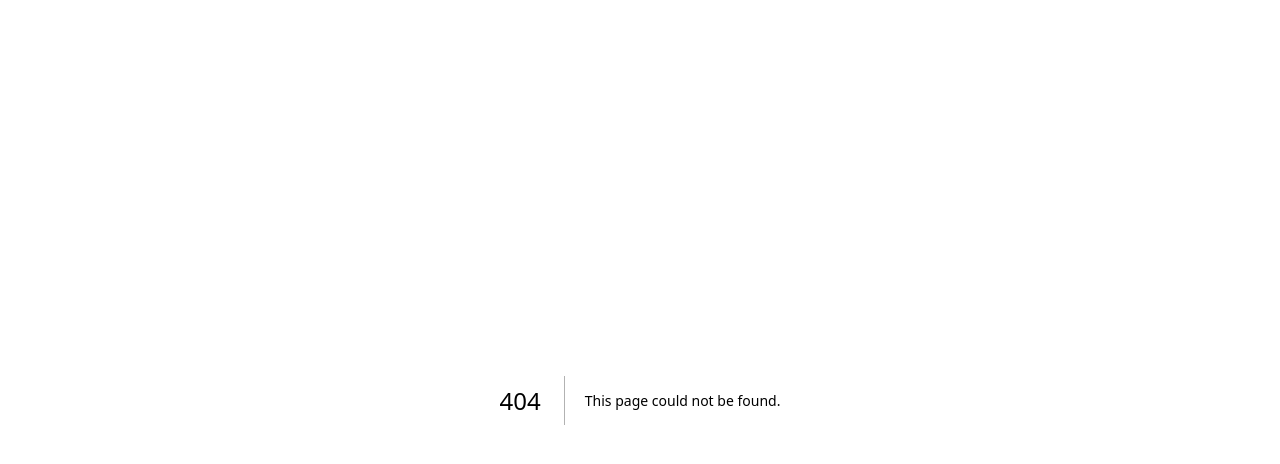
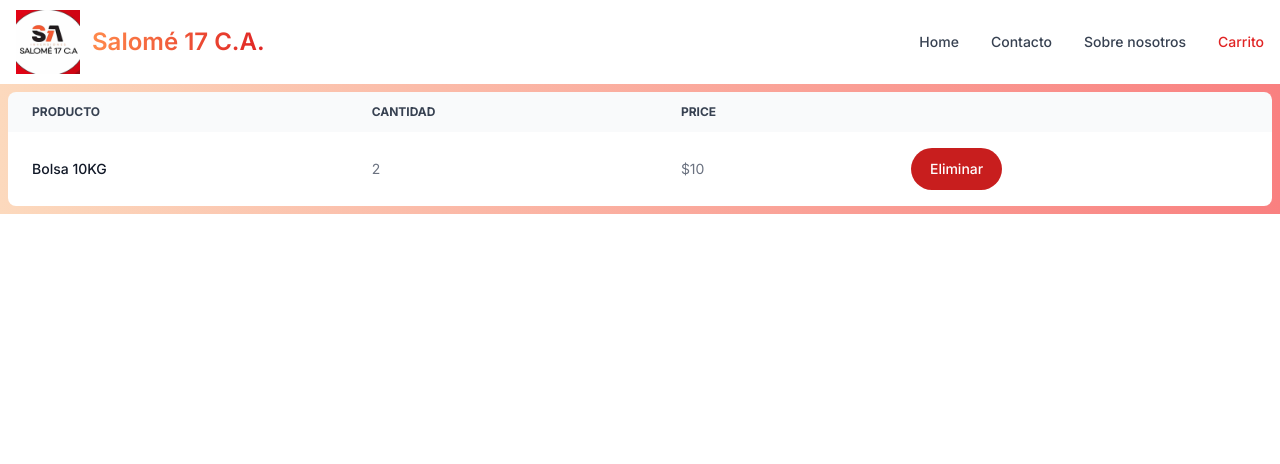
Before and after one commit to fabisb/salome17-startup, a Next.js app: page /carrito in a window 1280 px wide. Before the commit this address had no page. Shown: the top 464 px of the page. Built offline with nearby package versions, Linux system fonts and the light colour scheme.

Commit message:
empezando carrito

```diff
--- a/app/about/page.js
+++ b/app/about/page.js
@@ -1,6 +1,6 @@
 import Image from "next/image";
-import { NavBarComp } from "../components/NavBar";
-import { WsSticky } from "../components/WsSticky";
+import { NavBarComp } from "../components/navBar";
+import { WsSticky } from "../components/wsSticky";
 
 export default function About() {
   return (
--- /dev/null
+++ b/app/carrito/page.js
@@ -0,0 +1,54 @@
+"use client";
+import Image from "next/image";
+import { NavBarComp } from "../components/navBar";
+import { WsSticky } from "../components/wsSticky";
+import { Button, Card } from "flowbite-react";
+import Link from "next/link";
+import { Table } from "flowbite-react";
+import { useEffect, useState } from "react";
+
+export default function Carrito() {
+  const [productos, setProductos] = useState(
+    JSON.parse(localStorage.getItem("productos")) || []
+  );
+  useEffect(() => {
+    console.log("🚀 ~ Carrito ~ productos:", productos)
+
+
+  }, [])
+
+
+  return (
+    <div>
+      <NavBarComp></NavBarComp>
+      <main className="bg-gradient-to-r h-full from-orange-200 to-red-400 p-2">
+        <div className=" overflow-x-auto">
+          <Table striped>
+            <Table.Head>
+              <Table.HeadCell>Producto</Table.HeadCell>
+              <Table.HeadCell>cantidad</Table.HeadCell>
+              <Table.HeadCell>Price</Table.HeadCell>
+              <Table.HeadCell>
+                <span className="sr-only">Edit</span>
+              </Table.HeadCell>
+            </Table.Head>
+            <Table.Body className="divide-y">
+              <Table.Row className="bg-white dark:border-gray-700 dark:bg-gray-800">
+                <Table.Cell className="whitespace-nowrap font-medium text-gray-900 dark:text-white">
+                  Bolsa 10KG
+                </Table.Cell>
+                <Table.Cell>2</Table.Cell>
+                <Table.Cell>$10</Table.Cell>
+                <Table.Cell>
+                  <Button color="failure" pill>
+                    Eliminar
+                  </Button>
+                </Table.Cell>
+              </Table.Row>
+            </Table.Body>
+          </Table>
+        </div>
+      </main>
+    </div>
+  );
+}
--- a/app/components/NavBar.jsx
+++ b/app/components/NavBar.jsx
@@ -16,19 +16,18 @@ export function NavBarComp() {
           className="mr-3 h-12 sm:h-16"
           alt="Salome 17 Logo"
         />
-        <span className="bg-gradient-to-r from-orange-400 to-red-600 bg-clip-text text-transparent self-center whitespace-nowrap text-xl font-semibold dark:text-white">
+        <span className="bg-gradient-to-r from-orange-400 to-red-600 bg-clip-text text-transparent self-center whitespace-nowrap text-2xl font-semibold dark:text-white">
           Salomé 17 C.A.
         </span>
       </NavbarBrand>
       <NavbarToggle />
       <NavbarCollapse>
-        <NavbarLink href="/">
-          Home
+        <NavbarLink href="/">Home</NavbarLink>
+        <NavbarLink href="/contacto">Contacto</NavbarLink>
+        <NavbarLink href="/about">Sobre nosotros</NavbarLink>
+        <NavbarLink href="/carrito" className="text-red-600">
+          Carrito
         </NavbarLink>
-        <NavbarLink href="/contacto">
-          Contacto
-        </NavbarLink>
-        <NavbarLink href="/about">Sobre nosotros</NavbarLink>
       </NavbarCollapse>
     </Navbar>
   );
--- a/app/components/ProductCard.jsx
+++ b/app/components/ProductCard.jsx
@@ -1,10 +1,28 @@
+"use client";
+
 import { TextInput } from "flowbite-react";
 import Image from "next/image";
 
-import React from "react";
+import React, { useState } from "react";
 
 export default function ProductCard(props) {
-  console.log("🚀 ~ ProductCard ~ props:", props);
+  const [cantidad, setCantidad] = useState(0);
+
+  const addProduct = (nombre, precio, id) => {
+    const producto = { nombre, precio, cantidad, id };
+    const productosGuardados =
+      JSON.parse(localStorage.getItem("productos")) || [];
+    const existente = productosGuardados.findIndex((prod) => prod.id === id);
+    if (existente != -1) {
+      productosGuardados[existente].cantidad = cantidad;
+    } else {
+      productosGuardados.push(producto);
+    }
+    // Guarda el arreglo actualizado en el localStorage
+    localStorage.setItem("productos", JSON.stringify(productosGuardados));
+    console.log("🚀 ~ addProduct ~ productosGuardados:", productosGuardados);
+  };
+
   return (
     <div className="w-full max-w-sm bg-white border border-gray-200 rounded-lg shadow dark:bg-gray-800 dark:border-gray-700">
       <a>
@@ -27,8 +45,15 @@ export default function ProductCard(props) {
           <span className="text-3xl font-bold text-gray-900 dark:text-white">
             $1.5
           </span>
-          <TextInput type="number" placeholder="Cantidad"></TextInput>
-          <a className="text-white bg-blue-700 hover:bg-blue-800 focus:ring-4 focus:outline-none focus:ring-blue-300 font-medium rounded-lg text-sm px-5 py-2.5 text-center dark:bg-blue-600 dark:hover:bg-blue-700 dark:focus:ring-blue-800">
+          <TextInput
+            type="number"
+            placeholder="Cantidad"
+            onChange={(event) => setCantidad(event.target.value)}
+          ></TextInput>
+          <a
+            onClick={() => addProduct(props.name, props.precio, props.id)}
+            className="hover:cursor-pointer text-white bg-blue-700 hover:bg-blue-800 focus:ring-4 focus:outline-none focus:ring-blue-300 font-medium rounded-lg text-sm px-5 py-2.5 text-center dark:bg-blue-600 dark:hover:bg-blue-700 dark:focus:ring-blue-800"
+          >
             Agregar al carrito
           </a>
         </div>
--- a/app/contacto/page.js
+++ b/app/contacto/page.js
@@ -1,6 +1,6 @@
 import Image from "next/image";
-import { NavBarComp } from "../components/NavBar";
-import { WsSticky } from "../components/WsSticky";
+import { NavBarComp } from "../components/navBar";
+import { WsSticky } from "../components/wsSticky";
 import { Card } from "flowbite-react";
 import Link from "next/link";
 
--- a/app/page.js
+++ b/app/page.js
@@ -1,22 +1,21 @@
-import { Card, TextInput } from "flowbite-react";
-import Image from "next/image";
-import Link from "next/link";
-import { NavBarComp } from "./components/NavBar";
+
+import { NavBarComp } from "./components/navBar";
 import ProductCard from "./components/productCard";
-import { WsSticky } from "./components/WsSticky";
+import { WsSticky } from "./components/wsSticky";
 
 export default function Home() {
+
   return (
     <>
       <NavBarComp></NavBarComp>
       <main className="justify-center grid bg-gradient-to-r from-orange-200 to-red-400 p-2">
         <div className="grid md:grid-cols-3 sm:grid-cols-2 gap-4">
-          <ProductCard name='name'></ProductCard>
-          <ProductCard></ProductCard>
-          <ProductCard></ProductCard>
-          <ProductCard></ProductCard>
-          <ProductCard></ProductCard>
-          <ProductCard></ProductCard>
+          <ProductCard id='1' name="Bolsa1" precio='10'></ProductCard>
+          <ProductCard id='2' name="Bolsa2" precio='10'></ProductCard>
+          <ProductCard id='3' name="Bolsa3" precio='10'></ProductCard>
+          <ProductCard id='4' name="Bolsa4" precio='10'></ProductCard>
+          <ProductCard id='5' name="Bolsa5" precio='10'></ProductCard>
+          <ProductCard id='6' name="Bolsa6" precio='10'></ProductCard>
         </div>
         <WsSticky></WsSticky>
       </main>
```
Also changed, not shown: 1 other file (tests, documents, lock files or other folders).
